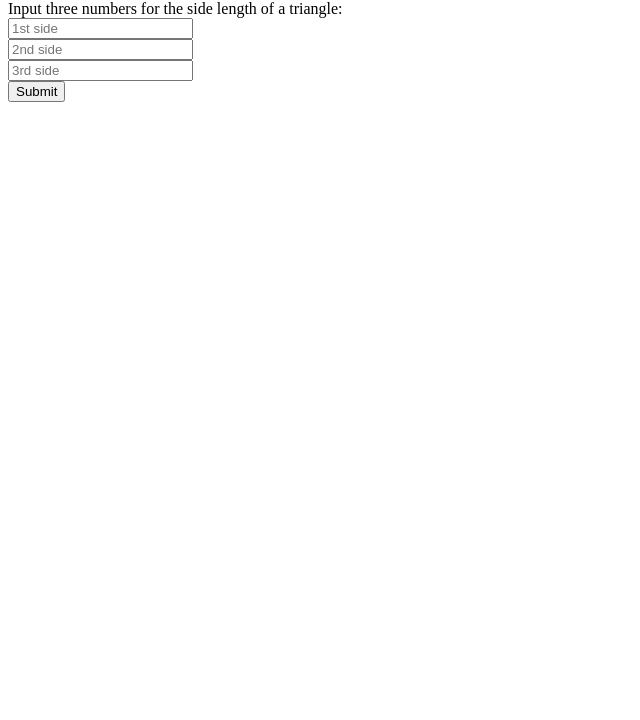
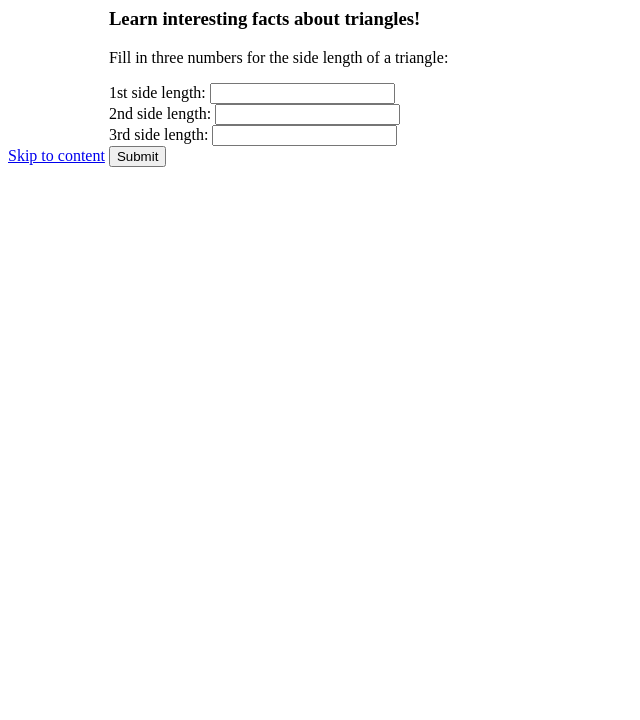
Before and after one commit to sfisseha/lab2, a website: page index.html in a window 1280 px wide. Shown: the part 80-800 px from the top of the page, without its empty margins (0-640 px from the left). Drawn offline with Linux system fonts and the light colour scheme.

Commit message:
Update index.html

```diff
--- a/index.html
+++ b/index.html
@@ -9,14 +9,22 @@
 
 
   <body>
+    <a href="#title1" class="skip">Skip to content</a>
+    <div class="main-content" role="main" aria-labelledby="title1">
     <h1>Triangles!</h1>
-    <form class="main-content" role="main" aria-labelledby="title1">
-      <label id="title1">Input three numbers for the side length of a triangle: </label>
-      <div><input type="number" id="first_num" placeholder="1st side"></div>
-      <div><input type="number" id="second_num" placeholder="2nd side"></div>
-      <div><input type="number" id="third_num" placeholder="3rd side"></div>
-      <button type="submit" id="sumbitButton" onClick="compareNum();">Submit</button>
-    </form>
+    <h3>Learn interesting facts about triangles!</h3>
+      <p id="title1">Fill in three numbers for the side length of a triangle: </p>
+      <div class="input"><label for="first_num">1st side length:  </label>
+      <input type="number" id="first_num"></div>
+
+      <div class="input"><label for="second_num">2nd side length: </label>
+      <input type="number" id="second_num"></div>
+
+      <div class="input"><label for="third_num">3rd side length: </label>
+      <input type="number" id="third_num"></div>
+
+      <div class="btn"><button type="submit" id="sumbitButton" onClick="compareNum();">Submit</button></div>
+    </div>
     <script src="triangle.js"></script>
   </body>
 </html>
```
